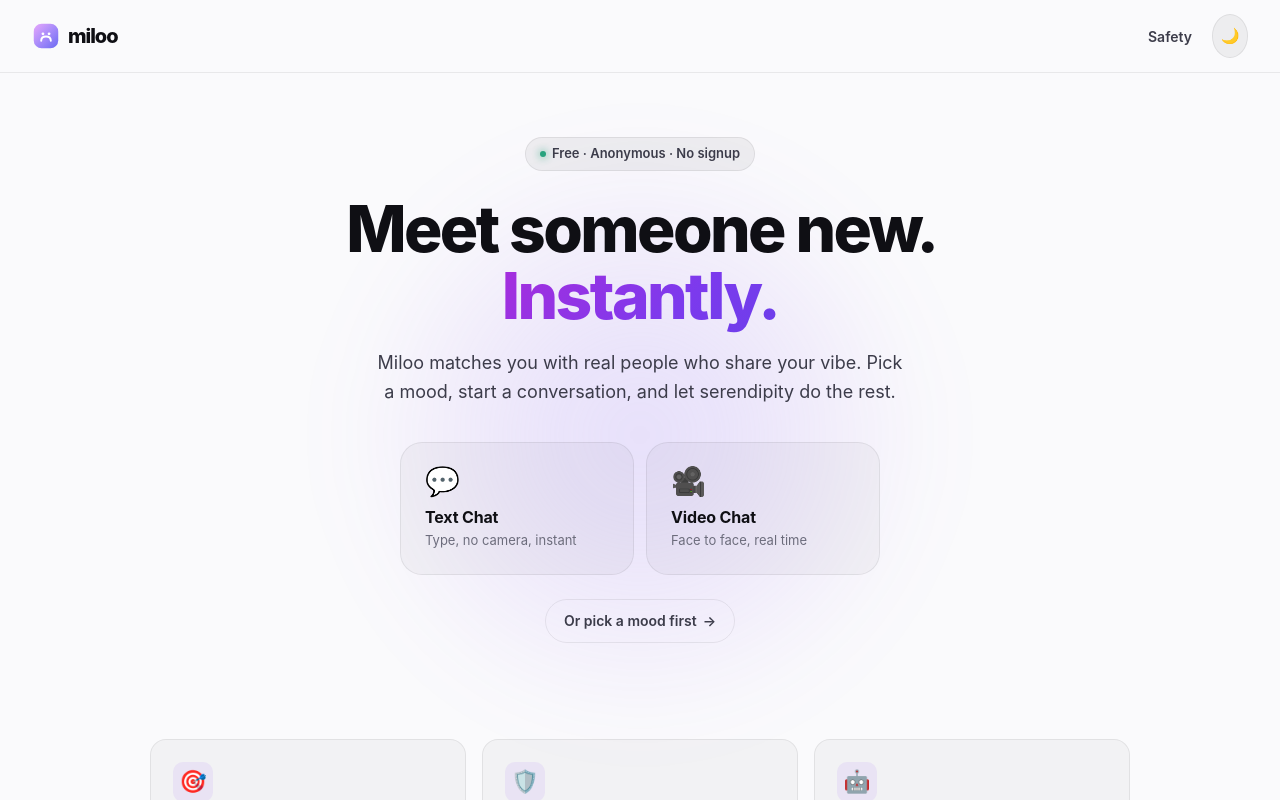
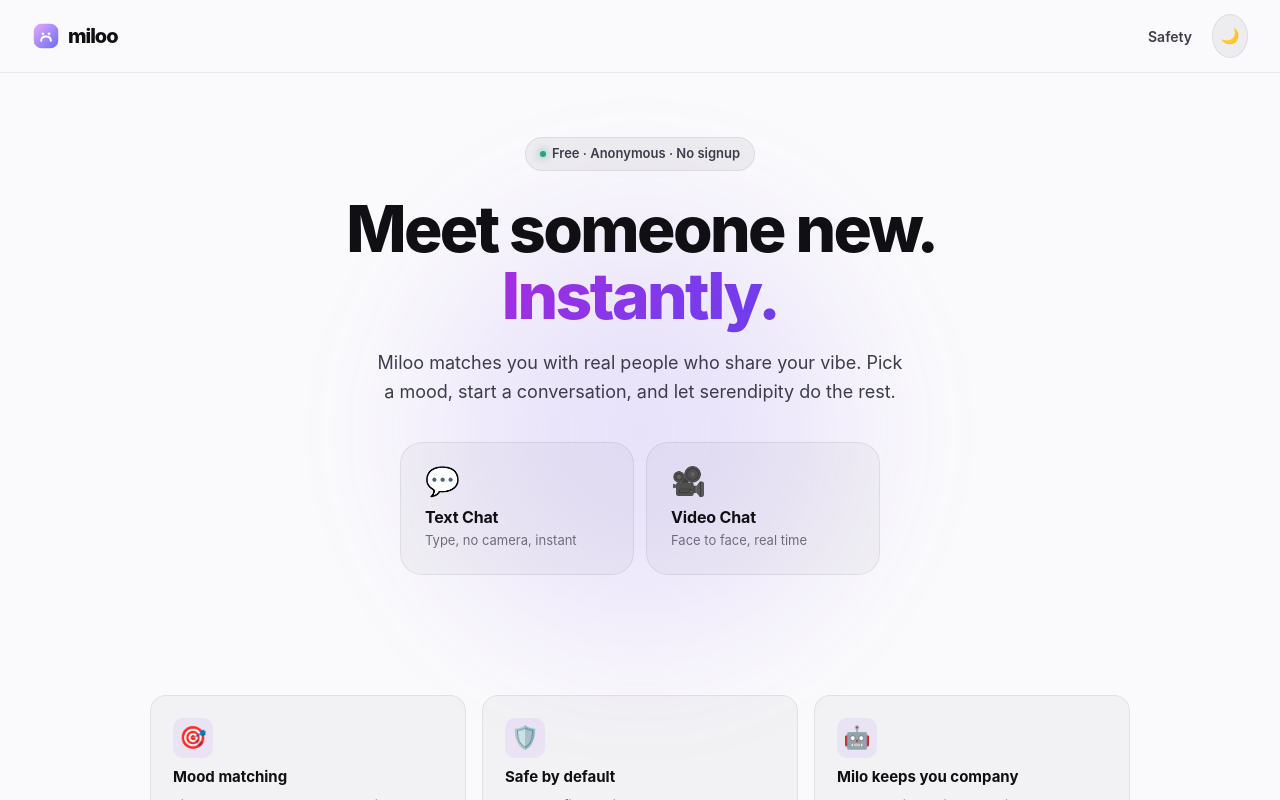
Before and after one commit to AkhilSharma11681/RCAPP, a React (Vite) app in the folder client/: page / in a window 1280 px wide. Shown: the top 800 px of the page. Built offline with nearby package versions, Linux system fonts and the light colour scheme; no server answers.

Commit message:
fix: remove mood picker button from home page and update server env/scripts

```diff
--- a/client/src/pages/Home.jsx
+++ b/client/src/pages/Home.jsx
@@ -156,26 +156,6 @@
               onClick={onStartVideo}
             />
           </div>
-
-          <button
-            onClick={() => navigate('/mood')}
-            className="fade-in-up"
-            style={{
-              background: 'transparent',
-              color: 'var(--text-2)',
-              fontSize: '14px',
-              fontWeight: 600,
-              padding: '10px 18px',
-              borderRadius: 'var(--radius-pill)',
-              border: '1px solid var(--border-1)',
-              cursor: 'pointer',
-              display: 'inline-flex',
-              alignItems: 'center',
-              gap: 6,
-            }}
-          >
-            Or pick a mood first <span aria-hidden>→</span>
-          </button>
         </div>
       </section>
 
```
Also changed, not shown: package.json (added, +10 -0 lines), 2 other files (tests, documents, lock files or other folders).
